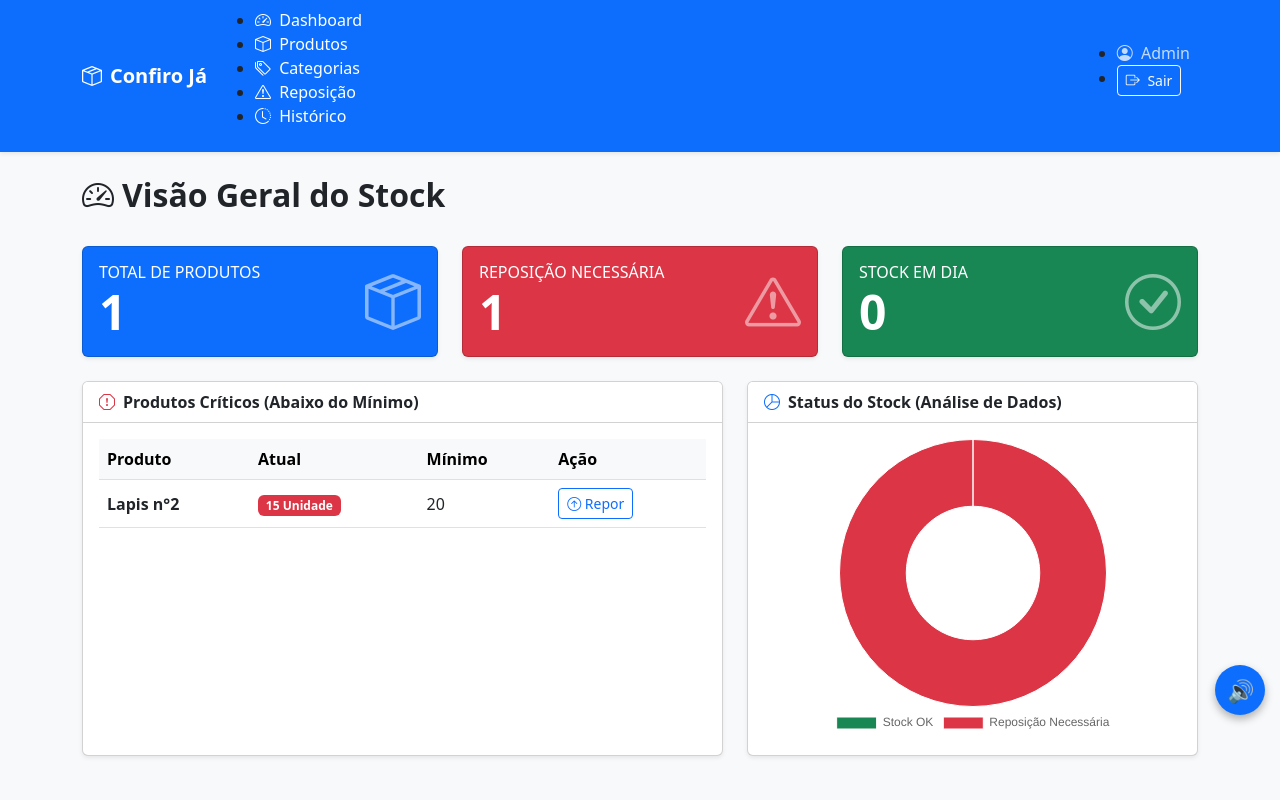
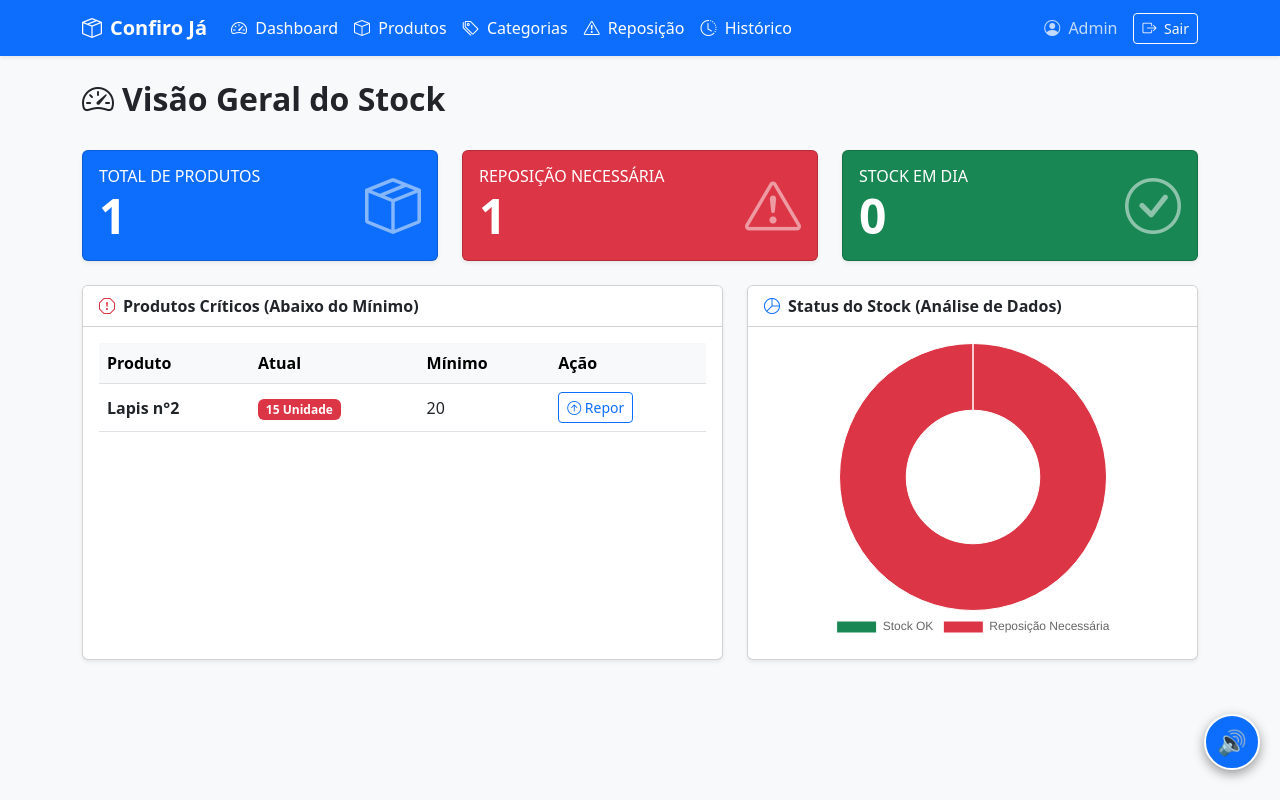
Before and after one commit to Hagane-no/Projeto-integrador-II, a Django app: page / in a window 1280 px wide. Run offline with Django 5.2, Linux system fonts and the light colour scheme; a user stored in the database is signed in; data comes from the database, SQL or seed files in the repository.

Commit message:
Update base.html

```diff
--- a/templates/base.html
+++ b/templates/base.html
@@ -10,7 +10,7 @@
     <link href="https://cdn.jsdelivr.net/npm/bootstrap-icons@1.11.0/font/bootstrap-icons.css" rel="stylesheet">
     <script src="https://cdn.jsdelivr.net/npm/chart.js"></script>
 </head>
-<body class="bg-light">
+<body class="bg-light" style="position: relative; min-height: 100vh;">
 
     <!-- Navegação Responsiva com Menu Hambúrguer -->
     <nav class="navbar navbar-expand-lg navbar-dark bg-primary shadow-sm">
@@ -19,13 +19,12 @@
                 <i class="bi bi-box-seam me-2"></i>Confiro Já
             </a>
 
-            <!-- Botão Hambúrguer para telemóveis -->
             <button class="navbar-toggler" type="button" data-bs-toggle="collapse" data-bs-target="#navbarNav" aria-controls="navbarNav" aria-expanded="false" aria-label="Toggle navigation">
                 <span class="navbar-toggler-icon"></span>
             </button>
 
             <div class="collapse navbar-collapse" id="navbarNav">
-                <ul class="navbar-navbar-nav me-auto">
+                <ul class="navbar-nav me-auto">
                     <li class="nav-item">
                         <a class="nav-link text-white" href="{% url 'dashboard' %}"><i class="bi bi-speedometer2 me-1"></i> Dashboard</a>
                     </li>
@@ -43,7 +42,7 @@
                     </li>
                 </ul>
 
-                <ul class="class=navbar-nav align-items-center">
+                <ul class="navbar-nav align-items-center">
                     {% if user.is_authenticated %}
                         <li class="nav-item me-2">
                             <span class="nav-link text-white small opacity-75"><i class="bi bi-person-circle me-1"></i> {{ user.username }}</span>
@@ -72,16 +71,18 @@
         {% endblock %}
     </div>
 
+    <!-- Botão Flutuante de Acessibilidade (Fora dos blocos substituíveis) -->
+    <button id="btn-acessibilidade" onclick="alternarLeitorVoz()" title="Ativar/Desativar Leitor de Voz" style="position: fixed; right: 20px; bottom: 30px; z-index: 999999; background-color: #0d6efd; color: white; border: 2px solid white; border-radius: 50%; width: 56px; height: 56px; font-size: 24px; cursor: pointer; box-shadow: 0 4px 12px rgba(0,0,0,0.4); display: flex; align-items: center; justify-content: center; transition: all 0.3s ease;">
+      🔊
+    </button>
+
     <!-- Bootstrap Bundle JS -->
     <script src="https://cdn.jsdelivr.net/npm/bootstrap@5.3.0/dist/js/bootstrap.bundle.min.js"></script>
+
     {% block scripts %}
     {% endblock %}
 
-    <!-- Botão Flutuante de Acessibilidade (Leitor de Voz) -->
-    <button id="btn-acessibilidade" onclick="alternarLeitorVoz()" title="Ativar/Desativar Leitor de Voz" style="position: fixed; right: 15px; bottom: 85px; z-index: 9999; background-color: #0d6efd; color: white; border: none; border-radius: 50%; width: 50px; height: 50px; font-size: 22px; cursor: pointer; box-shadow: 0 4px 8px rgba(0,0,0,0.3); display: flex; align-items: center; justify-content: center; transition: all 0.3s ease;">
-      🔊
-    </button>
-
+    <!-- Script de Acessibilidade (Colocado no final do body para não ser sobrescrito) -->
     <script>
       function alternarLeitorVoz() {
         const btn = document.getElementById('btn-acessibilidade');
```
